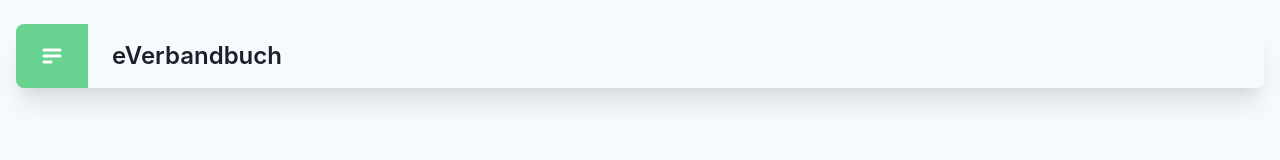
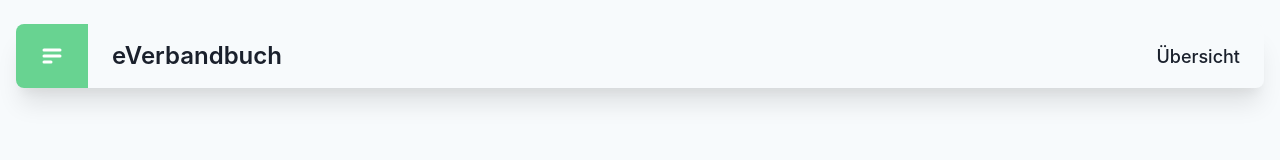
Before and after one commit to aaronschweig/e-verbandbuch-v2, a Vue app: page /login in a window 1280 px wide. Shown: the top 160 px of the page. Built offline with nearby package versions, Linux system fonts and the light colour scheme.

Commit message:
Fixes RouteGuard and adds Navigation link

```diff
--- a/src/App.vue
+++ b/src/App.vue
@@ -22,6 +22,12 @@
           class="cursor-pointer px-2 pl-6 h-full flex items-center font-semibold text-xl sm:text-2xl hover:bg-primary active:bg-primary hover:text-white transition-colors duration-200"
           >eVerbandbuch</router-link
         >
+        <span class="flex-1"></span>
+        <router-link
+          to="/list"
+          class="cursor-pointer text-lg font-medium flex items-center px-6 h-full hover:bg-primary active:bg-primary hover:text-white transition-colors duration-200"
+          >Übersicht</router-link
+        >
       </nav>
     </header>
     <main class="navbar-spacer">
--- a/src/router/index.ts
+++ b/src/router/index.ts
@@ -9,12 +9,15 @@ Vue.use(VueRouter);
 export const authGuard: NavigationGuard = (to, from, next) => {
   if (!to.meta.public) {
     // If the user is authenticated, continue with the route
-    const expiresIn = JSON.parse(atob(getIdToken().split(".")[1])).exp;
-    const now = Math.floor(Date.now() / 1000);
-    if (now < expiresIn) {
-      return next();
+    try {
+      const expiresIn = JSON.parse(atob(getIdToken().split(".")[1])).exp;
+      const now = Math.floor(Date.now() / 1000);
+      if (now < expiresIn) {
+        return next();
+      }
+    } catch {
+      //
     }
-
     // Otherwise, log in
     return next({ name: "login" });
   } else {
--- a/src/views/Login.vue
+++ b/src/views/Login.vue
@@ -1,5 +1,5 @@
 <template>
-  <div class="max-w-xl space-y-4">
+  <form @submit.prevent="login" class="max-w-xl space-y-4">
     Mit AMS-Account (für einen Standort, <b>kein Management!</b>) einloggen
     <ev-input
       label="Email"
@@ -47,10 +47,10 @@
         </svg>
       </template>
     </ev-input>
-    <ev-button @click="login">
+    <ev-button @click="login" type="submit">
       Login!
     </ev-button>
-  </div>
+  </form>
 </template>
 
 <script lang="ts">
```
